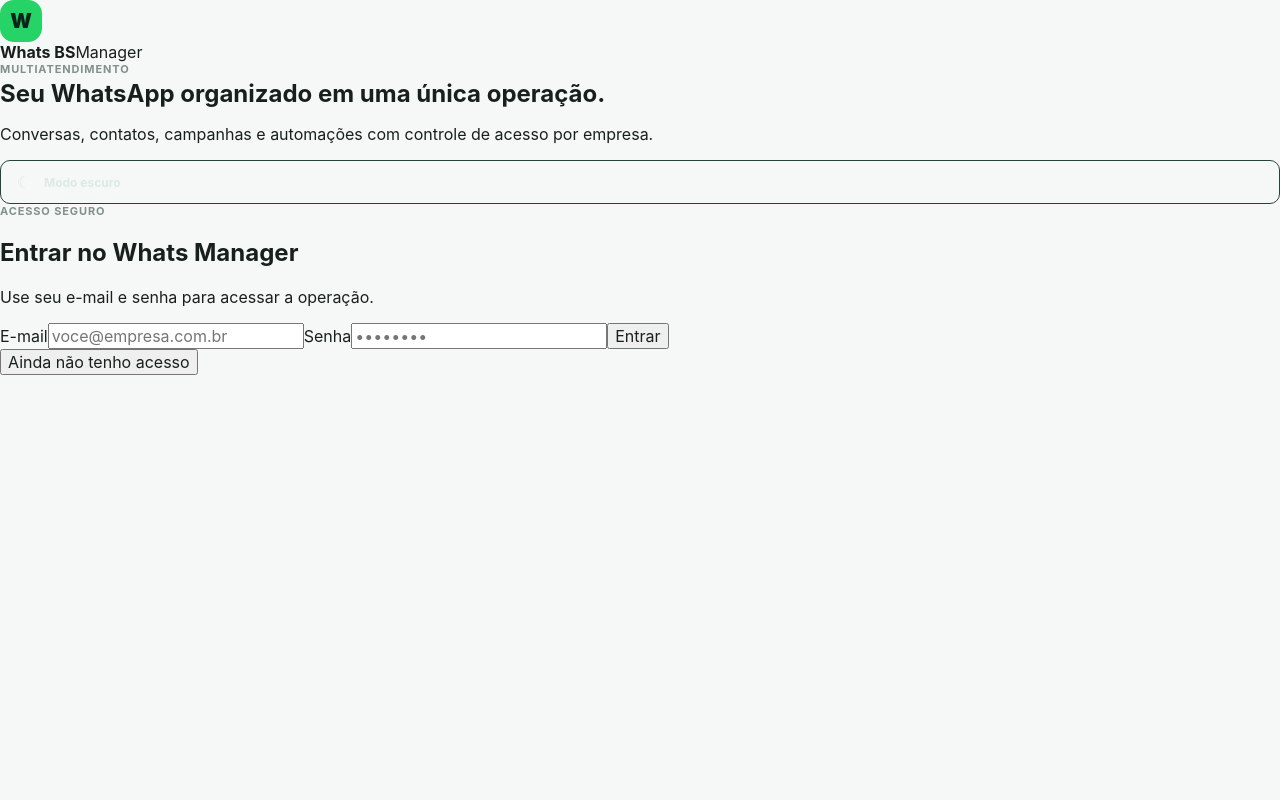
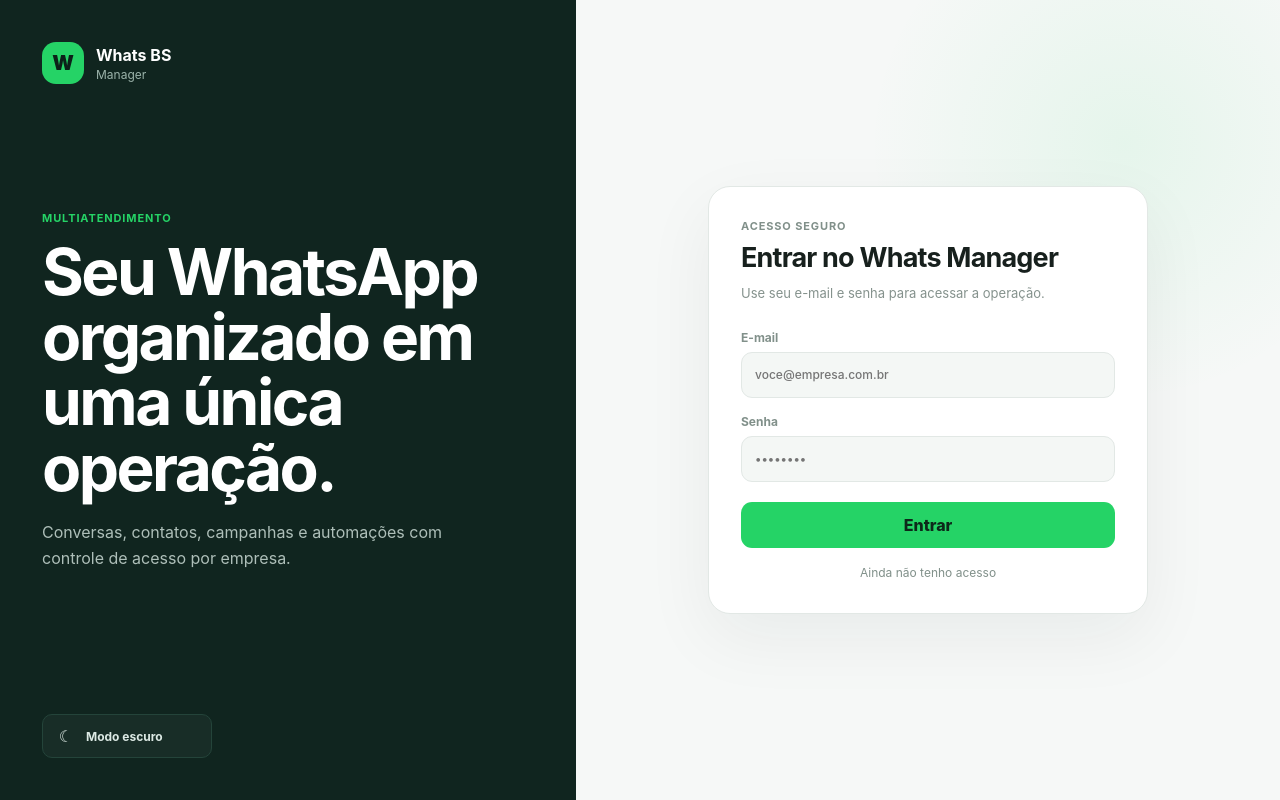
Before and after one commit to israelhespanhol-lang/Whats-Bs-Maneger-, a Next.js app in the folder apps/web/: page /login in a window 1280 px wide. Built offline with nearby package versions, Linux system fonts and the light colour scheme; no server answers.

Commit message:
style(web): add authentication screen styles

```diff
--- a/apps/web/app/globals.css
+++ b/apps/web/app/globals.css
@@ -654,3 +654,194 @@
     font-size: 14px;
   }
 }
+
+
+.navItem {
+  text-decoration: none;
+}
+
+.connection.disconnected i {
+  background: #f0a62b;
+  box-shadow: 0 0 0 3px rgba(240, 166, 43, 0.1);
+}
+
+.authPage {
+  min-height: 100vh;
+  display: grid;
+  grid-template-columns: minmax(360px, 0.9fr) minmax(420px, 1.1fr);
+  background: var(--bg);
+}
+
+.authBrandPanel {
+  background: var(--sidebar);
+  color: white;
+  padding: 42px;
+  display: flex;
+  flex-direction: column;
+  min-height: 100vh;
+}
+
+.authBrand {
+  display: flex;
+  align-items: center;
+  gap: 12px;
+}
+
+.authBrand strong,
+.authBrand span {
+  display: block;
+}
+
+.authBrand span {
+  color: #9bb3aa;
+  font-size: 12px;
+  margin-top: 2px;
+}
+
+.authHeroCopy {
+  margin: auto 0;
+  max-width: 520px;
+}
+
+.authHeroCopy .eyebrow {
+  color: var(--accent);
+}
+
+.authHeroCopy h1 {
+  font-size: clamp(36px, 5vw, 64px);
+  line-height: 1.02;
+  letter-spacing: -0.04em;
+  margin: 14px 0 20px;
+}
+
+.authHeroCopy > p:last-child {
+  color: #aebfb9;
+  font-size: 16px;
+  line-height: 1.6;
+  max-width: 460px;
+}
+
+.authTheme {
+  width: 170px;
+}
+
+.authFormPanel {
+  display: grid;
+  place-items: center;
+  padding: 32px;
+  background:
+    radial-gradient(circle at 78% 18%, color-mix(in srgb, var(--accent) 8%, transparent), transparent 30%),
+    var(--bg);
+}
+
+.authCard {
+  width: min(100%, 440px);
+  background: var(--surface);
+  border: 1px solid var(--border);
+  border-radius: 22px;
+  padding: 32px;
+  box-shadow: 0 24px 70px var(--shadow);
+}
+
+.authCardHeader h2 {
+  margin: 8px 0 10px;
+  font-size: 27px;
+  letter-spacing: -0.03em;
+}
+
+.authCardHeader > p:last-child {
+  margin: 0 0 26px;
+  color: var(--text-soft);
+  line-height: 1.5;
+  font-size: 13px;
+}
+
+.authForm {
+  display: grid;
+  gap: 16px;
+}
+
+.authForm label {
+  display: grid;
+  gap: 7px;
+  color: var(--text-muted);
+  font-size: 12px;
+  font-weight: 700;
+}
+
+.authForm input {
+  width: 100%;
+  height: 46px;
+  border: 1px solid var(--border);
+  background: var(--surface-soft);
+  border-radius: 11px;
+  padding: 0 13px;
+  outline: none;
+  font-weight: 500;
+}
+
+.authForm input:focus {
+  border-color: color-mix(in srgb, var(--accent) 58%, var(--border));
+  box-shadow: 0 0 0 3px color-mix(in srgb, var(--accent) 11%, transparent);
+}
+
+.authPrimaryButton {
+  border: 0;
+  height: 46px;
+  border-radius: 11px;
+  background: var(--accent);
+  color: #0d281a;
+  font-weight: 800;
+  margin-top: 4px;
+}
+
+.authPrimaryButton:disabled {
+  opacity: 0.65;
+  cursor: wait;
+}
+
+.authSwitch {
+  width: 100%;
+  border: 0;
+  background: transparent;
+  color: var(--text-muted);
+  padding: 17px 0 0;
+  font-size: 12px;
+}
+
+.authSwitch:hover {
+  color: var(--accent-strong);
+}
+
+.authMessage {
+  border: 1px solid var(--border);
+  background: var(--surface-soft);
+  color: var(--text-muted);
+  border-radius: 10px;
+  padding: 10px 12px;
+  font-size: 12px;
+  line-height: 1.45;
+}
+
+@media (max-width: 860px) {
+  .authPage {
+    grid-template-columns: 1fr;
+  }
+
+  .authBrandPanel {
+    min-height: auto;
+    padding: 24px;
+  }
+
+  .authHeroCopy {
+    margin: 56px 0;
+  }
+
+  .authHeroCopy h1 {
+    font-size: 38px;
+  }
+
+  .authFormPanel {
+    padding: 24px 18px 44px;
+  }
+}
```
